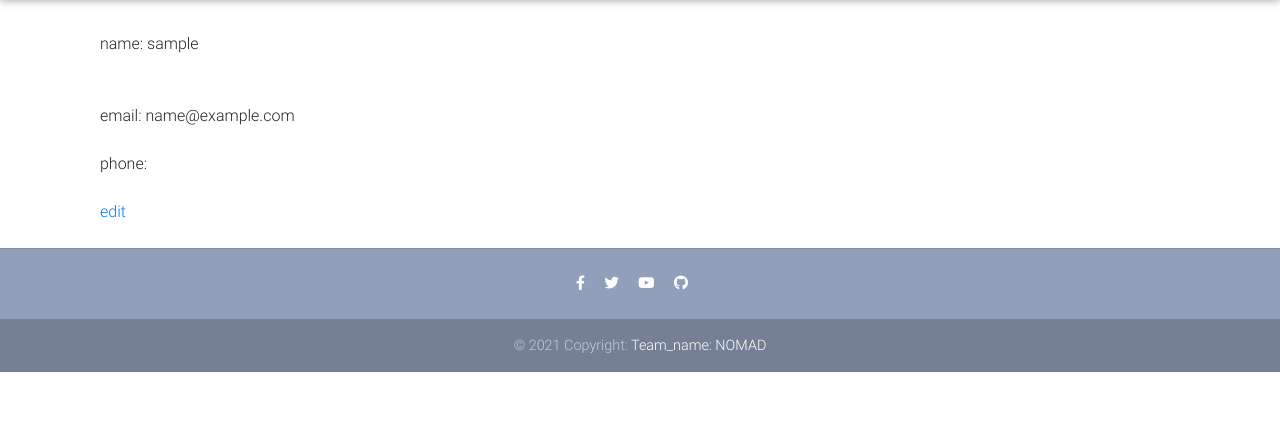
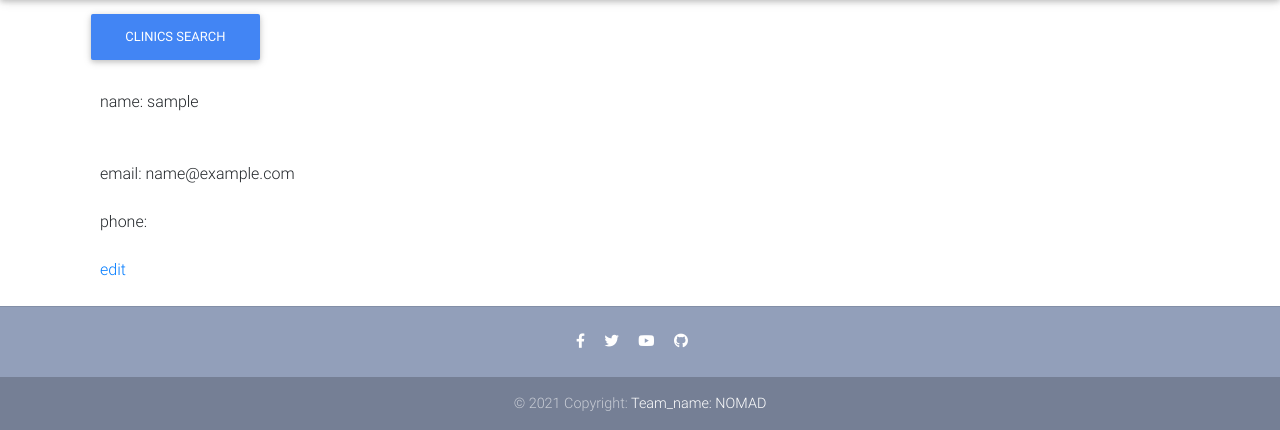
Before and after one commit to xingq1998/CIS422_group4_project1, a Django app: page /info/ in a window 1280 px wide. Shown: the part 64-494 px from the top of the page. Run offline with Django 3.2, Linux system fonts and the light colour scheme; the visitor is signed in with stand-in values (Sample User, id 1); data comes from the database, SQL or seed files in the repository; some libraries are stand-ins or nearby versions.

Commit message:
add botton [CLINICS SEARCH] in user info and sign up(after login) pages

```diff
--- a/templates/users/index.html
+++ b/templates/users/index.html
@@ -8,5 +8,10 @@
             <div class="col-md-4"> error: {{ message }}</div>
         </div>
     </div>
+    {% if request.user.is_authenticated %}
+    <form class="clinics" method="GET" action="{% url 'clinics:search' %}">{% csrf_token %}
+        <button class="btn btn-primary" type="submit">clinics search</button>
+    </form>
+    {% endif %}
 </div>
 {% endblock content %}
--- a/templates/users/info.html
+++ b/templates/users/info.html
@@ -1,9 +1,15 @@
 {% extends "base.html" %}
 {% block content %}
+
 <div class="container">
     <div class="row">
         <div class="col-12">
             {% csrf_token %}
+            {% if request.user.is_authenticated %}
+            <form class="clinics" method="GET" action="{% url 'clinics:search' %}">{% csrf_token %}
+                <button class="btn btn-primary" type="submit">clinics search</button>
+            </form>
+            {% endif %}
             <br>
             <div class="col-md-4">name: {{ user.username }}</div>
             <br>
```
